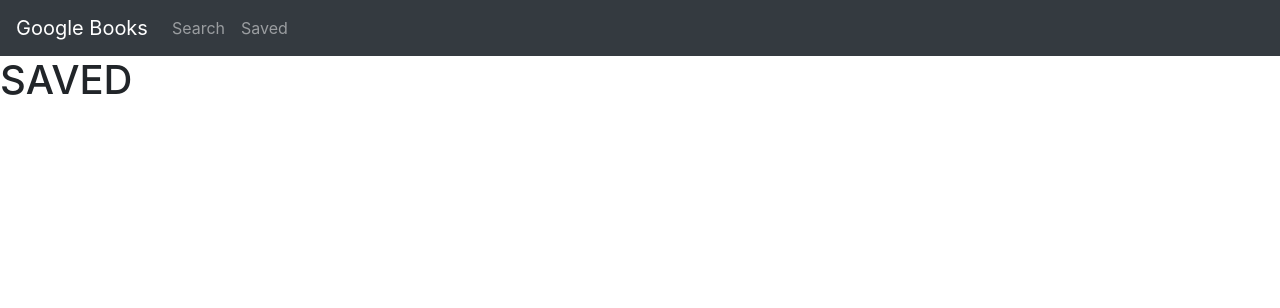
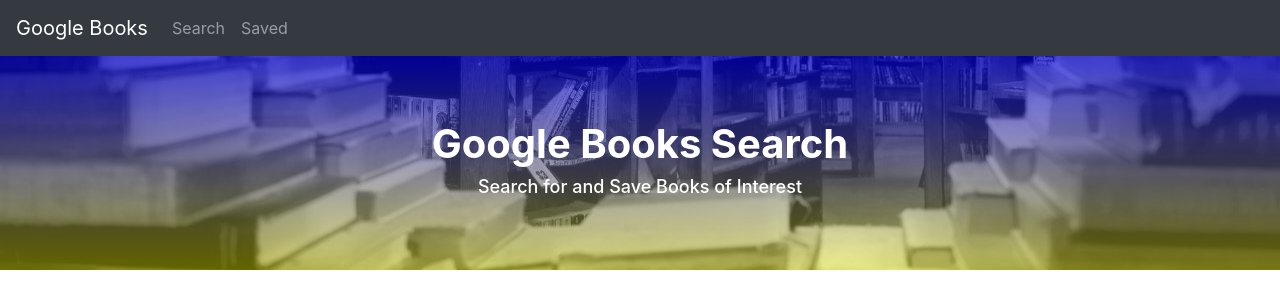
Before and after one commit to Anverch/Google-Books-Search, a React (Create React App) app in the folder client/: page /saved in a window 1280 px wide. Shown: the top 308 px of the page. Built offline with nearby package versions, Linux system fonts and the light colour scheme.

Commit message:
add jumbo and css

```diff
--- /dev/null
+++ b/client/src/components/Jumbotron/index.js
@@ -0,0 +1,18 @@
+import React from "react"
+import { Container, Jumbotron,  } from "react-bootstrap";
+import "./style.css"
+
+
+function Jumbo(){
+    return (
+        <Jumbotron fluid>
+            <Container>
+                <div className="pic" alt=""></div>
+                <h1>Google Books Search</h1>
+                <h2>Search for and Save Books of Interest</h2>
+            </Container>
+        </Jumbotron>
+    );
+}
+
+export default Jumbo;
--- /dev/null
+++ b/client/src/components/Jumbotron/style.css
@@ -0,0 +1,18 @@
+.jumbotron {
+    background-image: linear-gradient(rgba(0, 0, 250, 0.6), rgba(250, 250, 0, 0.4)),
+                      url(books2.jpg);
+}
+
+h1, h2 {
+    text-align: center;
+    font-family: 'Roboto', sans-serif, ;
+    color:white;
+}
+
+h1 {
+    font-weight: bold;
+}
+
+h2 {
+    font-size: large;
+}
--- a/client/src/components/Nav/index.js
+++ b/client/src/components/Nav/index.js
@@ -3,7 +3,7 @@
 
 function Navigation(){
     return (
-    <Navbar bg="dark" variant="dark">
+    <Navbar bg="dark" variant="dark" className="bgcolor">
         <Navbar.Brand >Google Books</Navbar.Brand>
         <Nav className="mr-auto">
         <Nav.Link href="/">Search</Nav.Link>
--- a/client/src/pages/Saved.js
+++ b/client/src/pages/Saved.js
@@ -1,11 +1,10 @@
 import React from 'react'
+import Jumbo from '../components/Jumbotron'
 
 function Saved(){
 
     return (
-    <div>
-        <h1>SAVED</h1>
-    </div>
+    <Jumbo />
     )
 }
 
--- a/client/src/pages/Search.js
+++ b/client/src/pages/Search.js
@@ -1,7 +1,11 @@
+import React from "react";
+import Jumbo from '../components/Jumbotron'
 
 function Search(){
 
-    return ("Searched")
+    return (
+    <Jumbo />
+    );
 }
 
 export default Search;
```
Also changed, not shown: client/src/components/Jumbotron/books2.jpg (added).
